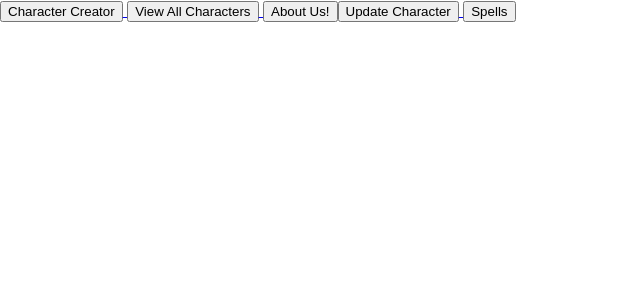
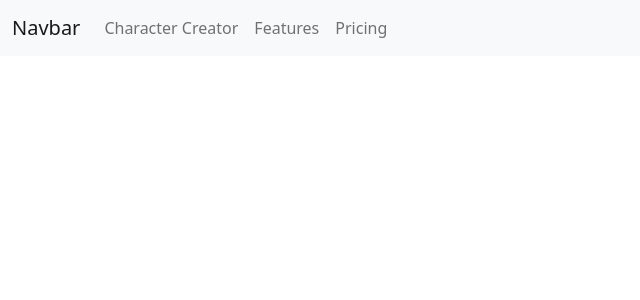
Before and after one commit to daffodil-dragons/Project-03-Client, a React (Create React App) app: page / in a window 1280 px wide. Shown: the top 300 px of the page, without its empty margins (0-640 px from the left). Built offline with nearby package versions, Linux system fonts and the light colour scheme.

Commit message:
installed bootcamp Co-authored-by: @dribuffo Co-authored-by: @mrb5691

```diff
--- a/package.json
+++ b/package.json
@@ -6,6 +6,7 @@
     "@testing-library/jest-dom": "^5.16.2",
     "@testing-library/react": "^12.1.3",
     "@testing-library/user-event": "^13.5.0",
+    "bootstrap": "^5.1.3",
     "react": "^17.0.2",
     "react-dom": "^17.0.2",
     "react-router": "^6.2.2",
--- a/src/App.js
+++ b/src/App.js
@@ -1,36 +1,74 @@
 //dependencies
-import React  from "react";
-import {Routes, Link, Route} from 'react-router-dom'
+import React from "react";
+import { Routes, Link, Route } from "react-router-dom";
 import "./App.css";
 
 //components import
-import AboutUs from './components/AboutUs/AboutUs'
-import CharacterDisplay from './components/CharacterDisplay/CharacterDisplay'
-import CharacterCreator from './components/CharacterCreator/ChracterCreator'
-import CharacterUpdate from './components/CharacterUpdate/CharacterUpdate'
+import AboutUs from "./components/AboutUs/AboutUs";
+import CharacterDisplay from "./components/CharacterDisplay/CharacterDisplay";
+import CharacterCreator from "./components/CharacterCreator/ChracterCreator";
+import CharacterUpdate from "./components/CharacterUpdate/CharacterUpdate";
 import Spells from "./components/Spells/Spells";
 
 function App() {
   return (
     <div className="homepage">
-          <nav>
+      {/* <nav>
             <Link to='/CharacterCreator'> <button>Character Creator</button> </Link>
             <Link to='/CharacterDisplay'> <button>View All Characters</button> </Link>
             <Link to='/AboutUs'><button>About Us!</button></Link>
             <Link to='/CharacterUpdate'><button>Update Character</button> </Link>
             <Link to='/Spells'><button>Spells</button></Link>
+          </nav> */}
+      <nav class="navbar navbar-expand-lg navbar-light bg-light">
+        <div class="container-fluid">
+          <a class="navbar-brand" href="#">
+            Navbar
+          </a>
+          <button
+            class="navbar-toggler"
+            type="button"
+            data-bs-toggle="collapse"
+            data-bs-target="#navbarNav"
+            aria-controls="navbarNav"
+            aria-expanded="false"
+            aria-label="Toggle navigation"
+          >
+            <span class="navbar-toggler-icon"></span>
+          </button>
+          <div class="collapse navbar-collapse" id="navbarNav">
+            <ul class="navbar-nav">
+              <li class="nav-item">
+                {/* <a class="nav-link" aria-current="page" href="#">
+                  Home
+                </a> */}
+                <Link className="nav-link" to='/CharacterCreator'>Character Creator</Link>
+              </li>
+              <li class="nav-item">
+                <a class="nav-link" href="#">
+                  Features
+                </a>
+              </li>
+              <li class="nav-item">
+                <a class="nav-link" href="#">
+                  Pricing
+                </a>
+              </li>
+            </ul>
+          </div>
+        </div>
       </nav>
       <main>
         <Routes>
-            <Route path='/CharacterCreator' element={<CharacterCreator />} />,
-            <Route path='/CharacterDisplay' element={<CharacterDisplay />} />,
-            <Route path='/CharacterUpdate' element={<CharacterUpdate />} />,
-            <Route path='/AboutUs' element={<AboutUs />} />
-            <Route path='/Spells' element={<Spells />} />
+          <Route path="/CharacterCreator" element={<CharacterCreator />} />,
+          <Route path="/CharacterDisplay" element={<CharacterDisplay />} />,
+          <Route path="/CharacterUpdate" element={<CharacterUpdate />} />,
+          <Route path="/AboutUs" element={<AboutUs />} />
+          <Route path="/Spells" element={<Spells />} />
         </Routes>
       </main>
     </div>
-    )
+  );
 }
 
 export default App;
--- a/src/index.js
+++ b/src/index.js
@@ -3,6 +3,8 @@
 import "./index.css";
 import App from "./App";
 import { HashRouter as Router } from "react-router-dom";
+import 'bootstrap'
+import 'bootstrap/dist/css/bootstrap.min.css';
 
 ReactDOM.render(
   <Router>
```
Also changed, not shown: 1 other file (tests, documents, lock files or other folders). Lines whose indentation alone changed are shown as unchanged.
